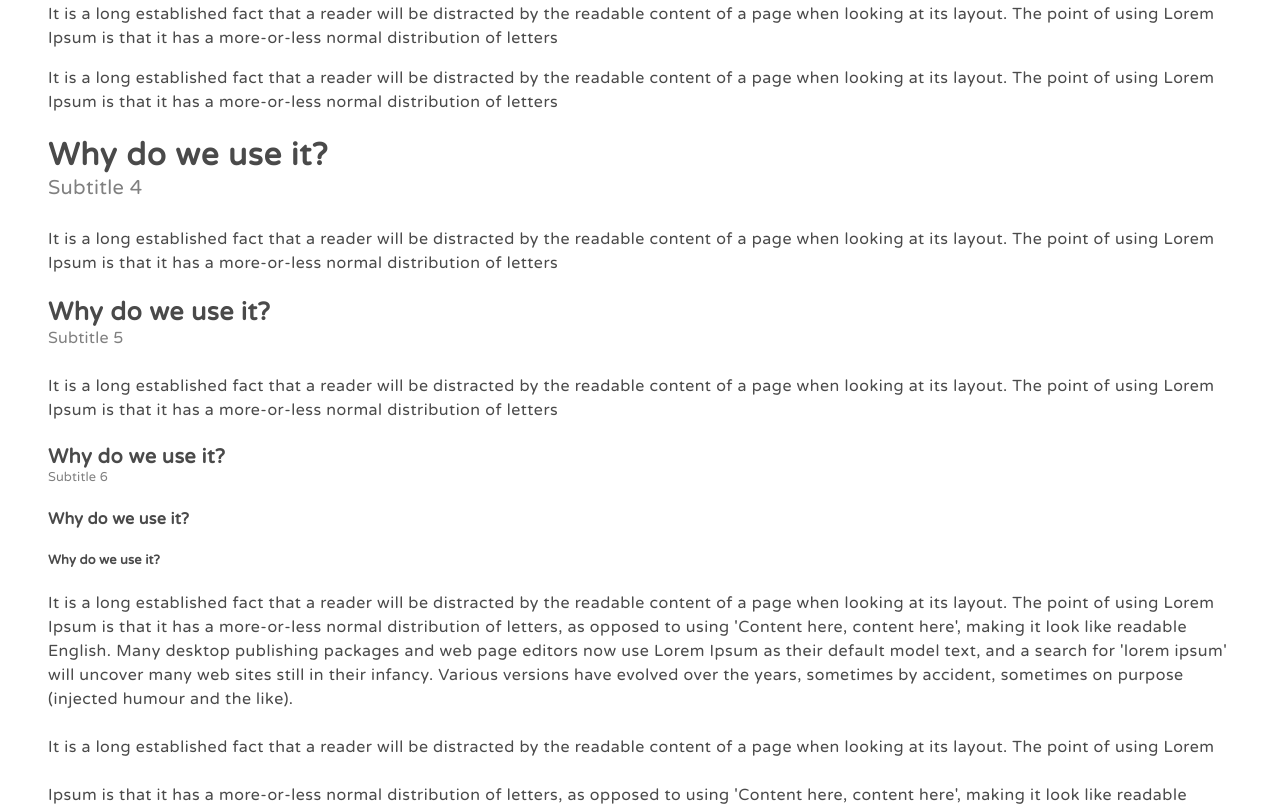
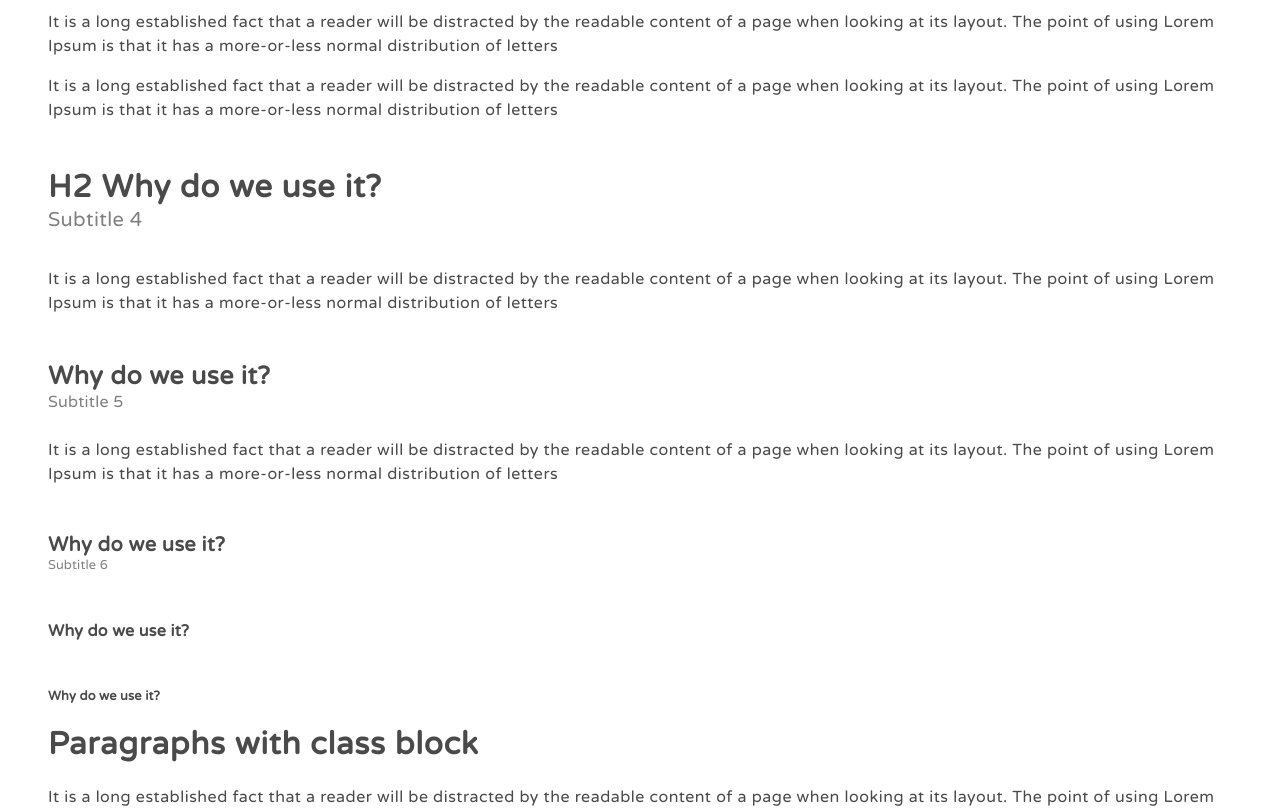
Before and after one commit to a-spasov/cubix, a Vue app: page / in a window 1280 px wide. Shown: the part 940-1748 px from the top of the page. Built offline with nearby package versions, Linux system fonts and the light colour scheme.

Commit message:
project setup: typography

```diff
--- a/src/assets/sass/bulma-overwrites.scss
+++ b/src/assets/sass/bulma-overwrites.scss
@@ -7,14 +7,14 @@ $widescreen: 1280px;
 $fullhd: 1920px;
 
 // --font sizes--
-// $base-font-size: var(--text-base-size);
-// $scale-ratio: var(--text-scale-ratio);
-// $size-1: calc($base-font-size * pow($scale-ratio, 5));
-// $size-2: calc($base-font-size * pow($scale-ratio, 4));
-// $size-3: calc($base-font-size * pow($scale-ratio, 3));
-// $size-4: calc($base-font-size * pow($scale-ratio, 2));
-// $size-5: calc($base-font-size * $scale-ratio);
-// $size-6: $base-font-size;
+$base-font-size: var(--text-base-size);
+$scale-ratio: var(--text-scale-ratio);
+$size-1: calc($base-font-size * pow($scale-ratio, 5));
+$size-2: calc($base-font-size * pow($scale-ratio, 4));
+$size-3: calc($base-font-size * pow($scale-ratio, 3));
+$size-4: calc($base-font-size * pow($scale-ratio, 2));
+$size-5: calc($base-font-size * $scale-ratio);
+$size-6: $base-font-size;
 // $size-7: calc($base-font-size / $scale-ratio);
 
 
--- a/src/layouts/DesktopLayout.vue
+++ b/src/layouts/DesktopLayout.vue
@@ -50,8 +50,8 @@ import SiteFooter from '../components/layout/SiteFooter.vue';
     <section class="main section" style="display: flex; flex-direction: row; column-gap: 48px;">
       <article style="flex: 1 1 0;">
         <h1 class="display mb-72">Mine samples:</h1>
-        <h1 class="">Why do we use it?</h1>
-        <p class="subtitle-3 mb-24">Subtitle test demo 3</p>
+        <h1 class="">H1 Why do we use it?</h1>
+        <p class="subtitle-3 mb-32">Subtitle test demo 3</p>
         <p class="mb-16">
           It is a long established fact that a reader will be distracted by the readable content of a page when looking at
           its layout. The point of using Lorem Ipsum is that it has a more-or-less normal distribution of letters
@@ -65,26 +65,27 @@ import SiteFooter from '../components/layout/SiteFooter.vue';
           It is a long established fact that a reader will be distracted by the readable content of a page when looking at
           its layout. The point of using Lorem Ipsum is that it has a more-or-less normal distribution of letters
         </p>
-        <p class="mb-24">
+        <p class="mb-48">
           It is a long established fact that a reader will be distracted by the readable content of a page when looking at
           its layout. The point of using Lorem Ipsum is that it has a more-or-less normal distribution of letters
         </p>
-        <h2>Why do we use it?</h2>
-        <p class="subtitle-4 mb-24">Subtitle 4</p>
-        <p class="mb-24">
+        <h2>H2 Why do we use it?</h2>
+        <p class="subtitle-4 mb-32">Subtitle 4</p>
+        <p class="mb-48">
           It is a long established fact that a reader will be distracted by the readable content of a page when looking at
           its layout. The point of using Lorem Ipsum is that it has a more-or-less normal distribution of letters
         </p>
         <h3 class="">Why do we use it?</h3>
         <p class="subtitle-5 mb-24">Subtitle 5</p>
-        <p class="mb-24">
+        <p class="mb-48">
           It is a long established fact that a reader will be distracted by the readable content of a page when looking at
           its layout. The point of using Lorem Ipsum is that it has a more-or-less normal distribution of letters
         </p>
         <h4>Why do we use it?</h4>
-        <p class="subtitle-6 mb-24">Subtitle 6</p>
-        <h5 class="mb-24">Why do we use it?</h5>
+        <p class="subtitle-6 mb-48">Subtitle 6</p>
+        <h5 class="mb-48">Why do we use it?</h5>
         <h6 class="mb-24">Why do we use it?</h6>
+        <h2 class="mb-24">Paragraphs with class block</h2>
         <p class="block">
           It is a long established fact that a reader will be distracted by the readable content of a page when looking at
           its layout. The point of using Lorem Ipsum is that it has a more-or-less normal distribution of letters, as
```
